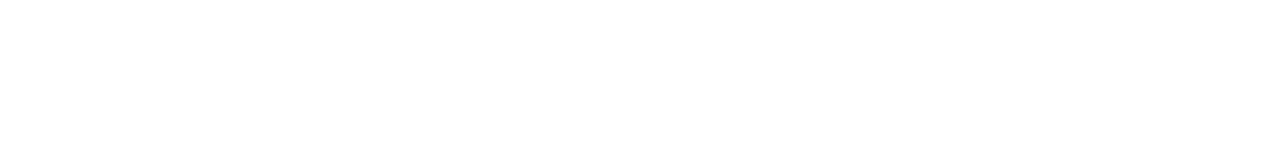
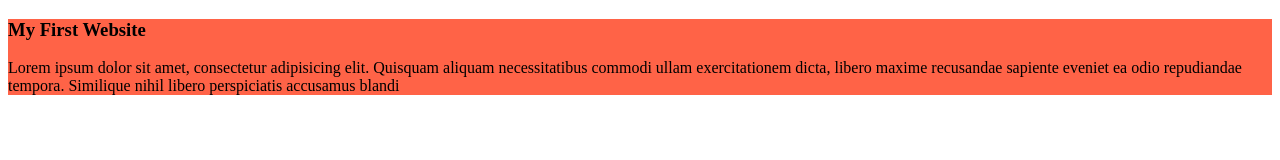
Before and after one commit to nhemon75/my-simple-website, a plain HTML site: page index.html in a window 1280 px wide. Drawn offline with Linux system fonts and the light colour scheme.

Commit message:
added the first blog

```diff
--- a/index.html
+++ b/index.html
@@ -4,8 +4,12 @@
     <meta charset="UTF-8">
     <meta name="viewport" content="width=device-width, initial-scale=1.0">
     <title>My Simple Website</title>
+    <link rel="stylesheet" href="styles/blog.css">
 </head>
 <body>
-
+    <div>
+        <h3>My First Website</h3>
+        <p>Lorem ipsum dolor sit amet, consectetur adipisicing elit. Quisquam aliquam necessitatibus commodi ullam exercitationem dicta, libero maxime recusandae sapiente eveniet ea odio repudiandae tempora. Similique nihil libero perspiciatis accusamus blandi</p>
+    </div>
 </body>
 </html>
--- /dev/null
+++ b/styles/blog.css
@@ -0,0 +1,3 @@
+div{
+    background-color: tomato;
+}
```
